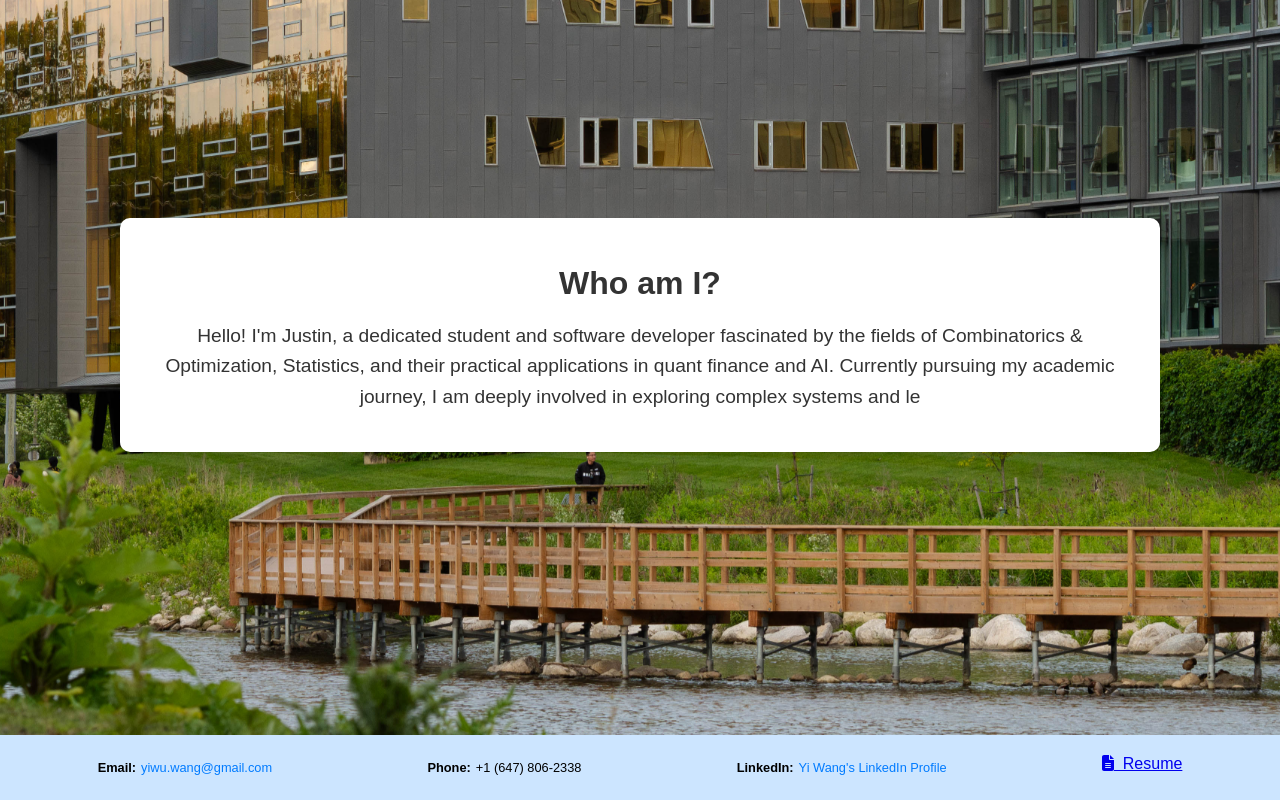
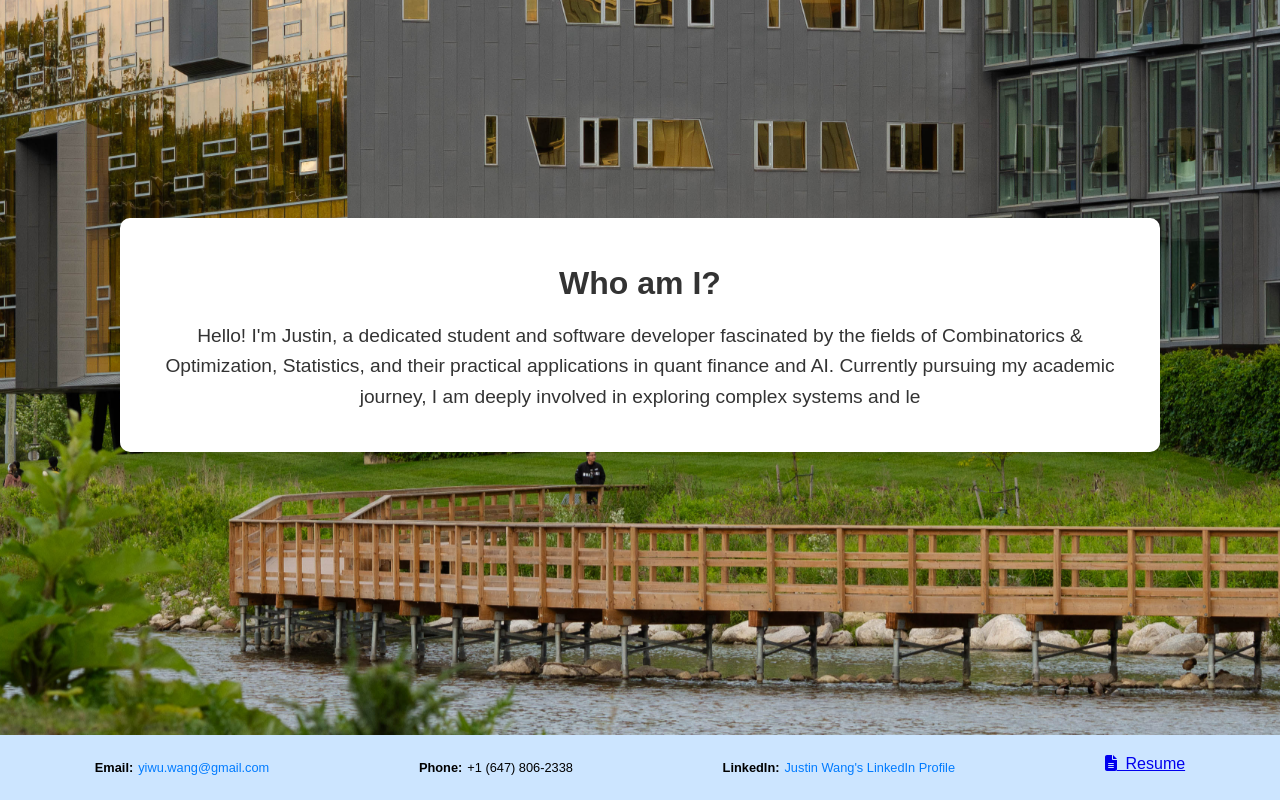
Before and after one commit to yimango/personal-website, a React (Vite) app: page / in a window 1280 px wide. Shown: the part 865-1665 px from the top of the page. Built offline with nearby package versions, Linux system fonts and the light colour scheme.

Commit message:
Changed footer

```diff
--- a/src/Contact.jsx
+++ b/src/Contact.jsx
@@ -17,7 +17,7 @@ const Footer = () => {
         </p>
         <p className={styles["contact-item"]}>
           <span className={styles["contact-label"]}>LinkedIn:</span>
-          <a href="https://www.linkedin.com/in/yi-wang9" target="_blank" rel="noopener noreferrer" className={styles["contact-link"]}>Yi Wang's LinkedIn Profile</a>
+          <a href="https://www.linkedin.com/in/yi-wang9" target="_blank" rel="noopener noreferrer" className={styles["contact-link"]}>Justin Wang's LinkedIn Profile</a>
         </p>
         <a href="/resume.pdf" target="_blank" rel="noopener noreferrer">
           <FontAwesomeIcon icon={faFileLines} className={styles["resume-icon"]} />
```
